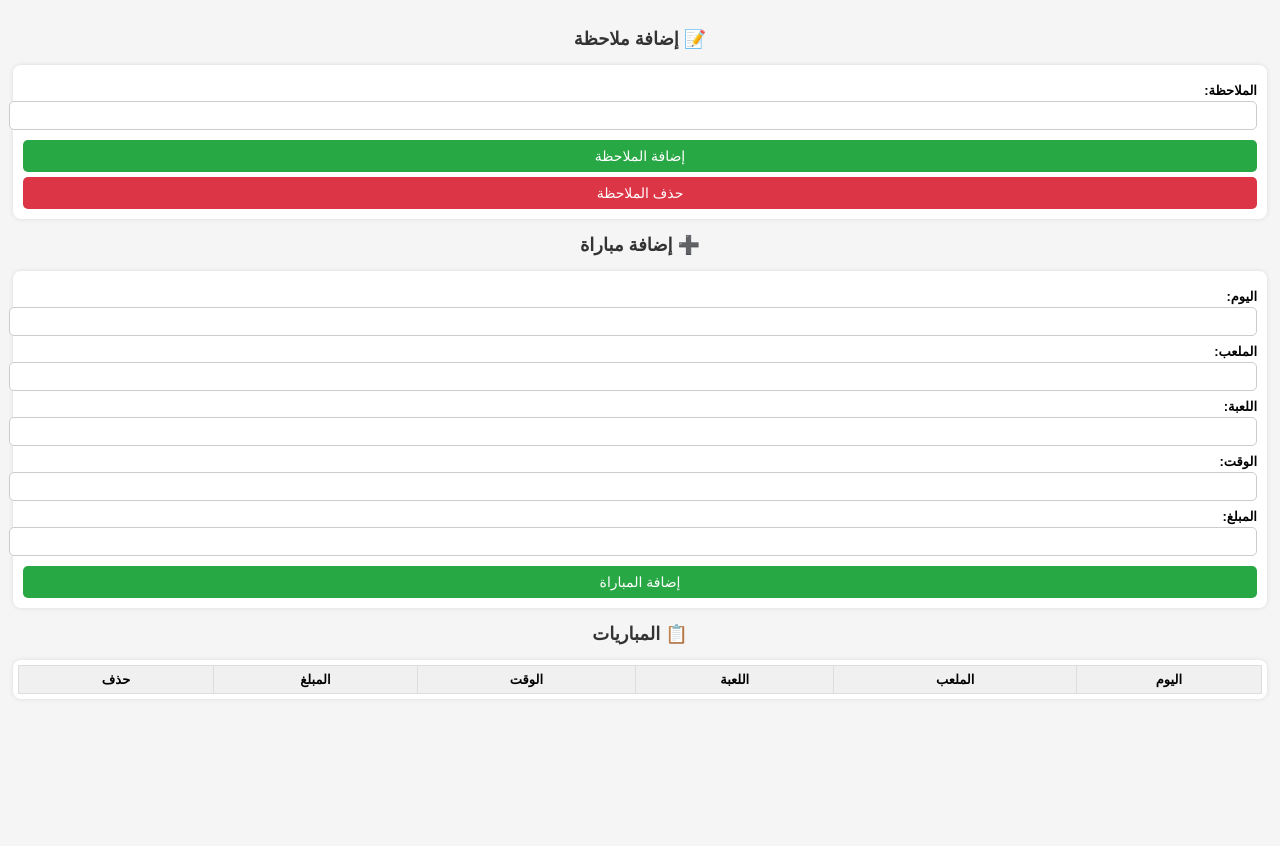
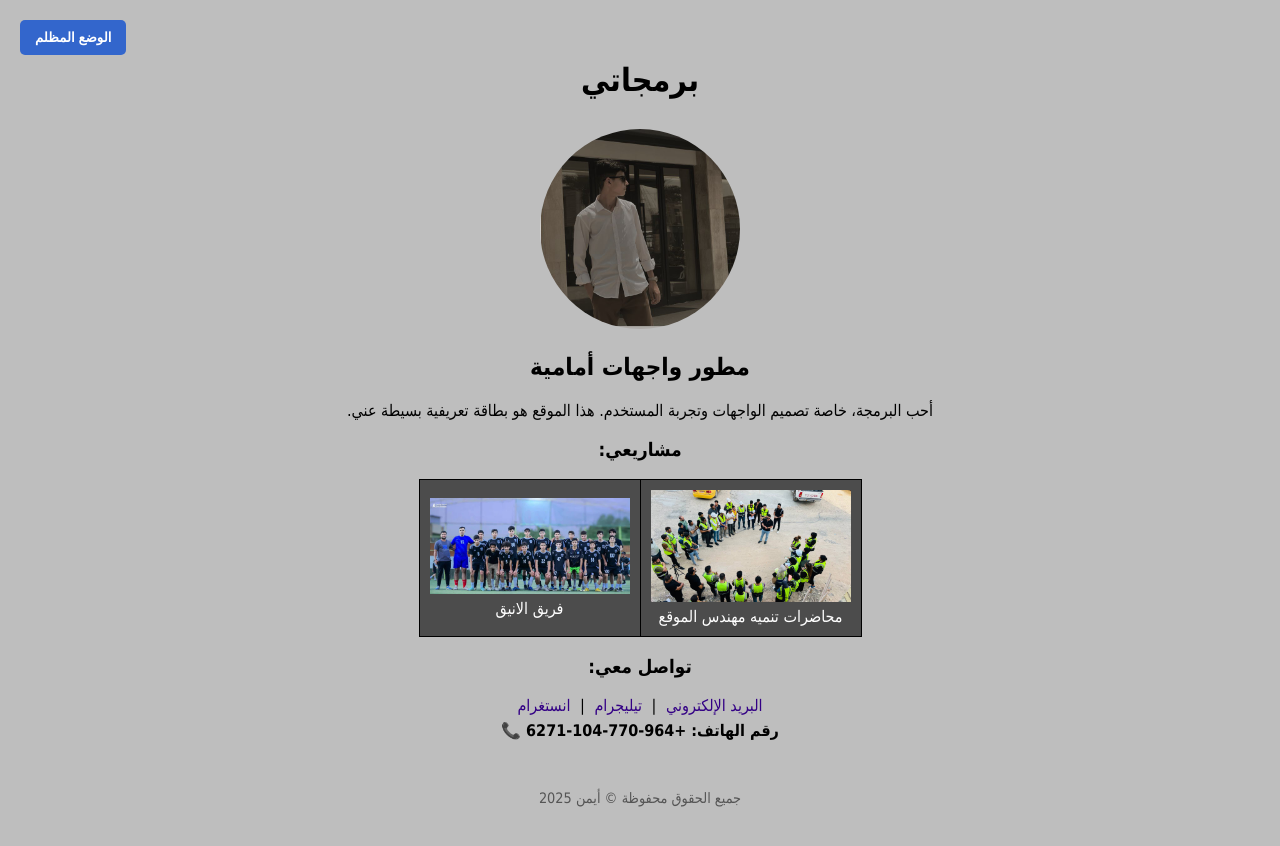
Before and after one commit to aymenbarmg/barmgaty1, a plain HTML site: page index.html in a window 1280 px wide. Before the commit the page ends 800 px from the top, so only its background shows below. Drawn offline with Linux system fonts and the light colour scheme; no server answers.

Commit message:
Update index.html

```diff
--- a/index.html
+++ b/index.html
@@ -1,13 +1,13 @@
+
 <!DOCTYPE html>
-<html lang="ar" dir="rtl">
+<html lang="ar" >
 <head>
-  <meta charset="UTF-8">
-  <title>لوحة التحكم - إدارة المباريات</title>
-  <meta name="viewport" content="width=device-width, initial-scale=1.0">
+  <meta charset="UTF-8" />
+  <title>برمجاتي - أيمن البنا</title>
 
   <!-- أيقونات الشاشة الرئيسية والمتصفح -->
-  <link rel="icon" href="12345.jpg" type="image/jpeg" />
-  <link rel="apple-touch-icon" href="12345.jpg" />
+  <link rel="icon" href="88.jpg" type="image/jpeg" />
+  <link rel="apple-touch-icon" href="88.jpg" />
 
   <!-- ملف manifest -->
   <link rel="manifest" href="manifest.json" />
@@ -18,245 +18,219 @@
   <meta name="mobile-web-app-capable" content="yes" />
 
   <!-- صورة عند مشاركة الرابط -->
-  <meta property="og:image" content="12345.jpg" />
+  <meta property="og:image" content="88.jpg" />
   <meta property="og:image:type" content="image/jpeg" />
   <meta property="og:image:width" content="1200" />
   <meta property="og:image:height" content="630" />
 
   <!-- صورة عند المشاركة على تويتر -->
   <meta name="twitter:card" content="summary_large_image" />
-  <meta name="twitter:image" content="12345.jpg" />
+  <meta name="twitter:image" content="88.jpg" />
 
   <meta name="viewport" content="width=device-width, initial-scale=1.0" />
+
   <style>
+    /* الوضع العادي (Light Mode) */
     body {
-      font-family: Arial, sans-serif;
-      padding: 5px;
-      background-color: #f5f5f5;
-      font-size: 14px;
+      direction: rtl;
+      font-family: Tahoma, sans-serif;
+      text-align: center;
+      background-color: rgb(190, 190, 190);
+      background-image: url('');
+      background-size: cover;
+      background-repeat: no-repeat;
+      background-attachment: fixed;
+      background-position: center;
+      color: rgb(0, 0, 0);
+      padding: 40px;
+      margin: 0;
+      transition: background-color 0.4s, color 0.4s;
     }
-    h2 {
-      text-align: center;
-      color: #333;
-      font-size: 18px;
+
+    h1 {
+      margin-bottom: 10px;
     }
-    form {
-      background: #fff;
+
+    img.profile-pic {
+      border-radius: 50%;
+      margin-top: 20px;
+      width: 200px;
+      height: 200px;
+      object-fit: cover;
+      transition: filter 0.4s;
+    }
+
+    ul.projects-list {
+      list-style-type: none;
+      padding: 0;
+    }
+
+    table.projects-table {
+      margin: 0 auto;
+      border: 1px solid #000;
+      background-color: rgba(0, 0, 0, 0.6);
+      border-collapse: collapse;
+      transition: background-color 0.4s, border-color 0.4s;
+    }
+
+    table.projects-table td {
       padding: 10px;
-      border-radius: 8px;
-      box-shadow: 0 0 5px rgba(0,0,0,0.1);
-      margin-bottom: 15px;
+      border: 1px solid #000;
+      transition: border-color 0.4s;
     }
-    label {
+
+    table.projects-table a {
+      color: white;
+      text-decoration: none;
+      display: inline-block;
+    }
+
+    table.projects-table img {
+      width: 200px;
+      height: auto;
       display: block;
-      margin-top: 8px;
+      margin-bottom: 5px;
+      filter: none;
+      transition: filter 0.4s;
+    }
+
+    a.contact-link {
+      color: rgb(51, 0, 133);
+      text-decoration: none;
+      margin: 0 5px;
+      transition: color 0.4s;
+    }
+
+    p.phone-number {
+      margin-top: -10px;
+      direction: ltr;
       font-weight: bold;
-      font-size: 13px;
     }
-    input {
-      width: 100%;
-      padding: 6px;
-      margin-top: 3px;
-      border: 1px solid #ccc;
-      border-radius: 5px;
-      font-size: 13px;
+
+    footer {
+      margin-top: 50px;
+      font-size: 0.9em;
+      color: #555;
+      transition: color 0.4s;
     }
-    button {
-      margin-top: 10px;
-      padding: 8px;
-      background: #28a745;
+
+    /* زر التبديل */
+    #toggle-theme {
+      position: fixed;
+      top: 20px;
+      left: 20px;
+      padding: 10px 15px;
+      background-color: #3366cc;
       color: white;
       border: none;
       border-radius: 5px;
       cursor: pointer;
-      width: 100%;
-      font-size: 14px;
+      font-weight: bold;
+      transition: background-color 0.3s;
+      z-index: 1000;
     }
-    button:hover {
-      background: #218838;
+    #toggle-theme:hover {
+      background-color: #254a99;
     }
-    .table-container {
-      overflow-x: auto;
-      background: #fff;
-      padding: 5px;
-      border-radius: 8px;
-      box-shadow: 0 0 5px rgba(0,0,0,0.1);
+
+    /* الوضع المظلم (Dark Mode) */
+    body.dark-mode {
+      background-color: #121212;
+      color: #e0e0e0;
     }
-    table {
-      width: 100%;
-      border-collapse: collapse;
-      min-width: 500px;
-      font-size: 13px;
+
+    body.dark-mode table.projects-table {
+      background-color: rgba(255, 255, 255, 0.15);
+      border-color: #ccc;
     }
-    th, td {
-      padding: 6px;
-      border: 1px solid #ddd;
-      text-align: center;
+
+    body.dark-mode table.projects-table td {
+      border-color: #ccc;
     }
-    th {
-      background: #f0f0f0;
+
+    body.dark-mode a.contact-link {
+      color: #9aaff9;
     }
-    td button {
-      background: #dc3545;
-      padding: 4px 8px;
-      border: none;
-      color: white;
-      border-radius: 5px;
-      cursor: pointer;
-      font-size: 12px;
+
+    body.dark-mode footer {
+      color: #aaa;
     }
-    td button:hover {
-      background: #c82333;
+
+    body.dark-mode img.profile-pic,
+    body.dark-mode table.projects-table img {
+      filter: brightness(0.8);
     }
   </style>
-
-  <link rel="icon" href="88.jpg" type="image/png">
-  <link rel="apple-touch-icon" href="88.jpg">
 </head>
 <body>
-<h2>📝 إضافة ملاحظة</h2>
-<form id="noteForm">
-  <label>الملاحظة:</label>
-  <input type="text" id="noteText" required>
-  <button type="submit">إضافة الملاحظة</button>
-  <button type="button" id="deleteNoteBtn" style="background:#dc3545;margin-top:5px;">حذف الملاحظة</button>
-</form>
+  <button id="toggle-theme">الوضع المظلم</button>
 
-  <h2>➕ إضافة مباراة</h2>
-  <form id="matchForm">
-    <label>اليوم:</label>
-    <input type="text" id="day" required>
+  <h1>برمجاتي</h1>
 
-    <label>الملعب:</label>
-    <input type="text" id="stadium" required>
+  <img src="10.jpg" alt="صورتي الشخصية" class="profile-pic" />
 
-    <label>اللعبة:</label>
-    <input type="text" id="game" required>
+  <h2>مطور واجهات أمامية</h2>
 
-    <label>الوقت:</label>
-    <input type="text" id="time" required>
+  <p>أحب البرمجة، خاصة تصميم الواجهات وتجربة المستخدم. هذا الموقع هو بطاقة تعريفية بسيطة عني.</p>
 
-    <label>المبلغ:</label>
-    <input type="text" id="price" required>
+  <h3>مشاريعي:</h3>
+  <ul class="projects-list">
+    <!-- يمكن إضافة مشاريع هنا -->
+  </ul>
 
-    <button type="submit">إضافة المباراة</button>
-  </form>
-
-  <h2>📋 المباريات</h2>
-  <div class="table-container">
-    <table id="matchesTable">
-      <tr>
-        <th>اليوم</th>
-        <th>الملعب</th>
-        <th>اللعبة</th>
-        <th>الوقت</th>
-        <th>المبلغ</th>
-        <th>حذف</th>
-      </tr>
-    </table>
-  </div>
-
-  <script type="module">
-    import { initializeApp } from "https://www.gstatic.com/firebasejs/10.13.1/firebase-app.js";
-  import { getDatabase, ref, push, onValue, remove, set } from "https://www.gstatic.com/firebasejs/10.13.1/firebase-database.js";
+  <table class="projects-table" align="center">
+    <tr>
+      <td>
+        <a href="https://aymenmajid2009.github.io/bbbb/" target="_blank">
+          <img src="111.jpg" alt="صورة توضيحية" />
+          محاضرات تنميه مهندس الموقع
+        </a>
+      </td>
+      <td>
+        <a href="https://aymenbarmg.github.io/AL.aniaq/" target="_blank">
+          <img src="3.jpg" alt="صورة توضيحية أخرى" />
+          فريق الانيق
+        </a>
 
 
-    const firebaseConfig = {
-      apiKey: "AIzaSyAkvx2qfs1vP9tpyChZJYsttT2OLFSqolg",
-      authDomain: "alaniaq-98474.firebaseapp.com",
-      databaseURL: "https://alaniaq-98474-default-rtdb.firebaseio.com",
-      projectId: "alaniaq-98474",
-      storageBucket: "alaniaq-98474.firebasestorage.app",
-      messagingSenderId: "849600693135",
-      appId: "1:849600693135:web:eb039d0c74adcd3a9541fa"
-    };
-
-    const app = initializeApp(firebaseConfig);
-    const db = getDatabase(app);
-    const matchesRef = ref(db, "matches");
-
-    const ADMIN_PASSWORD = "1998";
-const noteRef = ref(db, "note");
-
-document.getElementById("noteForm").addEventListener("submit", (e) => {
-  e.preventDefault();
-  const enteredPassword = prompt("🔒 أدخل كلمة المرور لإضافة الملاحظة:");
-  if (enteredPassword !== ADMIN_PASSWORD) {
-    alert("❌ كلمة المرور غير صحيحة");
-    return;
-  }
-  const note = document.getElementById("noteText").value;
-  set(noteRef, note)
-    .then(() => {
-      alert("✅ تم إضافة الملاحظة");
-      document.getElementById("noteForm").reset();
-    })
-    .catch(err => alert("❌ خطأ: " + err.message));
-});
-document.getElementById("deleteNoteBtn").addEventListener("click", () => {
-  const enteredPassword = prompt("🔒 أدخل كلمة المرور لحذف الملاحظة:");
-  if (enteredPassword !== ADMIN_PASSWORD) {
-    alert("❌ كلمة المرور غير صحيحة");
-    return;
-  }
-  set(noteRef, "")
-    .then(() => {
-      alert("🗑️ تم حذف الملاحظة");
-    })
-    .catch(err => alert("❌ خطأ: " + err.message));
-});
 
 
-    document.getElementById("matchForm").addEventListener("submit", (e) => {
-      e.preventDefault();
-      const enteredPassword = prompt("🔒 أدخل كلمة المرور لإضافة المباراة:");
-      if (enteredPassword !== ADMIN_PASSWORD) {
-        alert("❌ كلمة المرور غير صحيحة");
-        return;
+  </table>
+
+  <h3>تواصل معي:</h3>
+  <p>
+    <a href="mailto:aimanmajid034@gmail.com" class="contact-link">البريد الإلكتروني</a> |
+    <a href="https://t.me/Aot_121" target="_blank" class="contact-link">تيليجرام</a> |
+    <a href="https://instagram.com/o__q__9" target="_blank" class="contact-link">انستغرام</a>
+  </p>
+
+  <p class="phone-number">📞 رقم الهاتف: <span>+964-770-104-6271</span></p>
+
+  <footer>
+    <p>جميع الحقوق محفوظة © أيمن 2025</p>
+  </footer>
+
+  <script>
+    const toggleBtn = document.getElementById('toggle-theme');
+    const body = document.body;
+
+    // استعادة الوضع من التخزين المحلي إذا موجود
+    if(localStorage.getItem('theme') === 'dark'){
+      body.classList.add('dark-mode');
+      toggleBtn.textContent = 'الوضع العادي';
+    }
+
+    toggleBtn.addEventListener('click', () => {
+      body.classList.toggle('dark-mode');
+
+      if(body.classList.contains('dark-mode')){
+        toggleBtn.textContent = 'الوضع العادي';
+        localStorage.setItem('theme', 'dark');
+      } else {
+        toggleBtn.textContent = 'الوضع المظلم';
+        localStorage.setItem('theme', 'light');
       }
-      const match = {
-        day: document.getElementById("day").value,
-        stadium: document.getElementById("stadium").value,
-        game: document.getElementById("game").value,
-        time: document.getElementById("time").value,
-        price: document.getElementById("price").value
-      };
-      push(matchesRef, match);
-      e.target.reset();
-      alert("✅ تم إضافة المباراة بنجاح");
     });
-
-    onValue(matchesRef, (snapshot) => {
-      const table = document.getElementById("matchesTable");
-      table.innerHTML = `
-        <tr>
-          <th>اليوم</th>
-          <th>الملعب</th>
-          <th>اللعبة</th>
-          <th>الوقت</th>
-          <th>المبلغ</th>
-          <th>حذف</th>
-        </tr>
-      `;
-      snapshot.forEach((childSnapshot) => {
-        const match = childSnapshot.val();
-        const key = childSnapshot.key;
-        table.innerHTML += `
-          <tr>
-            <td>${match.day}</td>
-            <td>${match.stadium}</td>
-            <td>${match.game}</td>
-            <td>${match.time}</td>
-            <td>${match.price}</td>
-            <td><button onclick="deleteMatch('${key}')">حذف</button></td>
-          </tr>
-        `;
-      });
-    });
-
-    window.deleteMatch = function(key) {
-      remove(ref(db, "matches/" + key));
-    };
   </script>
 </body>
 </html>
```
